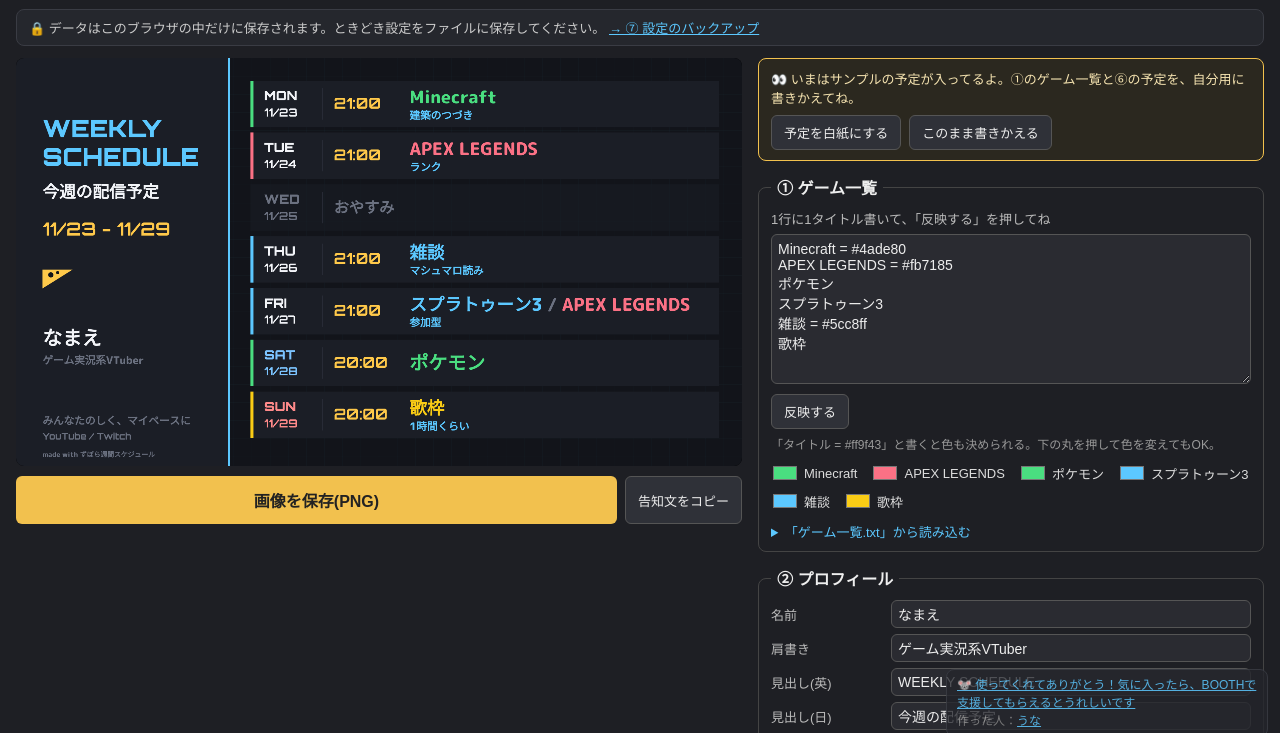
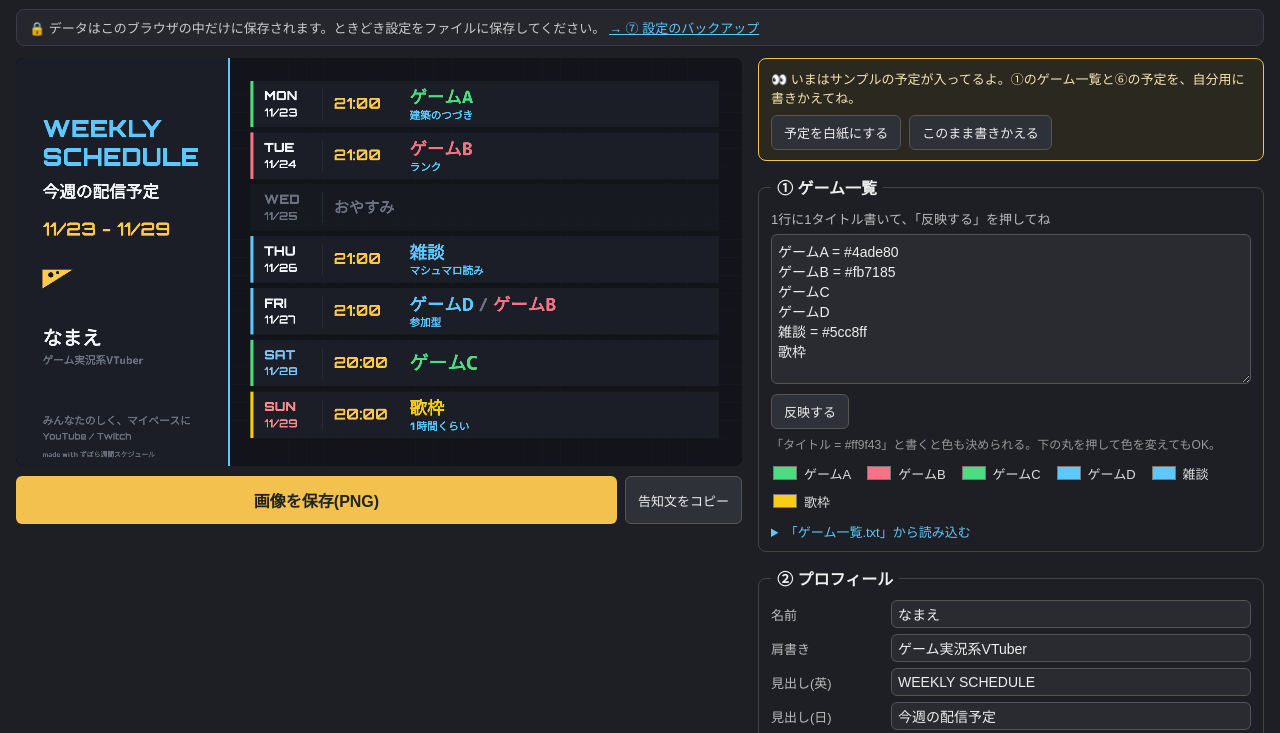
Before and after one commit to nezumizuki/zubora-schedule, a plain HTML site: page index.html in a window 1280 px wide. Shown: the part 51-784 px from the top of the page. Drawn offline with Linux system fonts and the light colour scheme.

Commit message:
支援の案内を画面に固定しないように変更・サンプルのゲーム名を一般的な名前に
- 支援の案内はページのいちばん下・右に置く(スクロールしても前に出てこない)
- 窓がせまいときに画像が操作パネルの上にかぶらないよう、追従は横並びのときだけに
- サンプルとゲーム一覧.txtの具体的なゲーム名を「ゲームA〜D」に置きかえ

Co-Authored-By: Claude Opus 5.5 <noreply@anthropic.com>
Claude-Session: https://claude.ai/code/session_01KQeeFqZF5bv53i4ERrSP64

```diff
--- a/index.html
+++ b/index.html
@@ -26,14 +26,14 @@
   .sample { border: 1px solid #f2c14e; border-radius: 8px; padding: 10px 12px; background: #2b281f; font-size: 13px; color: #f5e3b0; }
   .sample .btns { margin-top: 8px; }
 
-  /* 右下の小さな支援の案内(操作のじゃまにならないよう、小さく・うすめに) */
-  body { padding-bottom: 72px; }
-  .support { position: fixed; right: 12px; bottom: 12px; z-index: 5; max-width: 300px; font-size: 12px; line-height: 1.5; color: #bbb; background: rgba(37,39,45,.92); border: 1px solid #3a3c44; border-radius: 8px; padding: 6px 10px; opacity: .85; }
-  .support:hover, .support:focus-within { opacity: 1; }
+  /* ページのいちばん下・右に置く小さな支援の案内(画面に固定しない) */
+  .support { margin: 24px 0 0 auto; max-width: 340px; font-size: 12px; line-height: 1.5; color: #bbb; text-align: right; }
   .support p { margin: 0; }
   .support .by2 { color: #888; }
   .wrap { display: flex; gap: 16px; flex-wrap: wrap; align-items: flex-start; }
-  .preview { flex: 1 1 640px; max-width: 960px; min-width: 0; position: sticky; top: 16px; }
+  .preview { flex: 1 1 640px; max-width: 960px; min-width: 0; }
+  /* 画像と操作パネルが横に並ぶ広さのときだけ、画像をスクロールに追従させる */
+  @media (min-width: 1110px) { .preview { position: sticky; top: 16px; } }
   /* 縦長のときに画面からはみ出さないよう、高さにも上限をつける */
   canvas { display: block; max-width: 100%; max-height: 80vh; width: auto; height: auto; border-radius: 8px; background: #000; margin: 0 auto; }
   .panel { flex: 1 1 420px; max-width: 560px; min-width: 0; display: flex; flex-direction: column; gap: 14px; }
@@ -86,8 +86,7 @@
     body { padding: 10px; }
     header h1 { font-size: 19px; }
     .privacy { font-size: 12px; padding: 6px 10px; }
-    body { padding-bottom: 72px; }
-    .support { position: static; max-width: none; margin-top: 16px; opacity: 1; }
+    .support { max-width: none; margin-top: 16px; padding-bottom: 64px; text-align: left; }
     .wrap { gap: 12px; }
     /* プレビューは上に固定せず、ふつうにスクロールさせる */
     .preview { position: static; flex-basis: 100%; max-width: 100%; }
@@ -149,7 +148,7 @@
     <fieldset id="gameBox">
       <legend>① ゲーム一覧</legend>
       <label for="gameText">1行に1タイトル書いて、「反映する」を押してね</label>
-      <textarea class="gameText" id="gameText" placeholder="例:&#10;雑談&#10;マイクラ = #4ade80"></textarea>
+      <textarea class="gameText" id="gameText" placeholder="例:&#10;雑談&#10;ゲームA = #4ade80"></textarea>
       <div class="btns" style="margin-top:6px"><button id="gameTextApply">反映する</button></div>
       <p class="note">「タイトル = #ff9f43」と書くと色も決められる。下の丸を押して色を変えてもOK。</p>
       <!-- ゲームごとの色。ここで変えると上の欄にも入る -->
@@ -235,7 +234,7 @@
   </div>
 </div>
 
-<!-- 支援とBOOTHへの案内(PCは右下に固定、スマホはページのいちばん下) -->
+<!-- 支援とBOOTHへの案内(ページのいちばん下に置く。画面には固定しない) -->
 <footer class="support">
   <p><a href="https://nezumizuki.booth.pm/items/9110946" target="_blank" rel="noopener">🐭 使ってくれてありがとう！気に入ったら、BOOTHで支援してもらえるとうれしいです</a></p>
   <p class="by2">作った人：<a href="https://x.com/unanoura0" target="_blank" rel="noopener">うな</a></p>
@@ -304,17 +303,17 @@ function defaultState() {
 // はじめて開いた人向けのサンプル(すぐに完成イメージが見えるように)
 function sampleState() {
   const s = defaultState();
-  s.games = ["Minecraft", "APEX LEGENDS", "ポケモン", "スプラトゥーン3", "雑談", "歌枠"];
-  s.colors = { "Minecraft": "#4ade80", "APEX LEGENDS": "#fb7185", "雑談": "#5cc8ff" };
+  s.games = ["ゲームA", "ゲームB", "ゲームC", "ゲームD", "雑談", "歌枠"];
+  s.colors = { "ゲームA": "#4ade80", "ゲームB": "#fb7185", "雑談": "#5cc8ff" };
   Object.assign(s.profile, { name: "なまえ", tagline: "ゲーム実況系VTuber", motto: "みんなたのしく、マイペースに" });
   const plan = [
-    ["Minecraft"],                    "建築のつづき",
-    ["APEX LEGENDS"],                 "ランク",
-    null,                             "",
-    ["雑談"],                          "マシュマロ読み",
-    ["スプラトゥーン3", "APEX LEGENDS"], "参加型",
-    ["ポケモン"],                      "",
-    ["歌枠"],                          "1時間くらい",
+    ["ゲームA"],          "建築のつづき",
+    ["ゲームB"],          "ランク",
+    null,                "",
+    ["雑談"],             "マシュマロ読み",
+    ["ゲームD", "ゲームB"], "参加型",
+    ["ゲームC"],          "",
+    ["歌枠"],             "1時間くらい",
   ];
   s.days.forEach((day, i) => {
     const picks = plan[i * 2];
```
Also changed, not shown: ゲーム一覧.txt.
